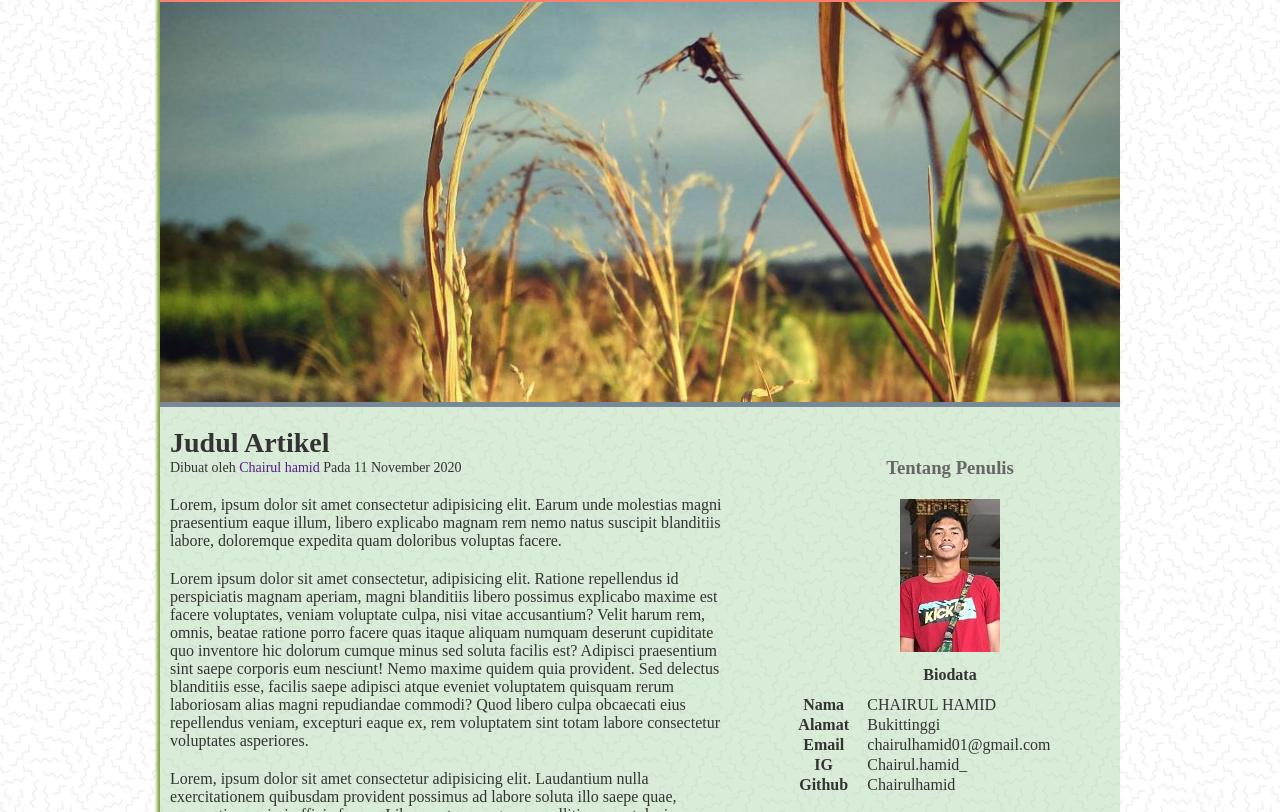
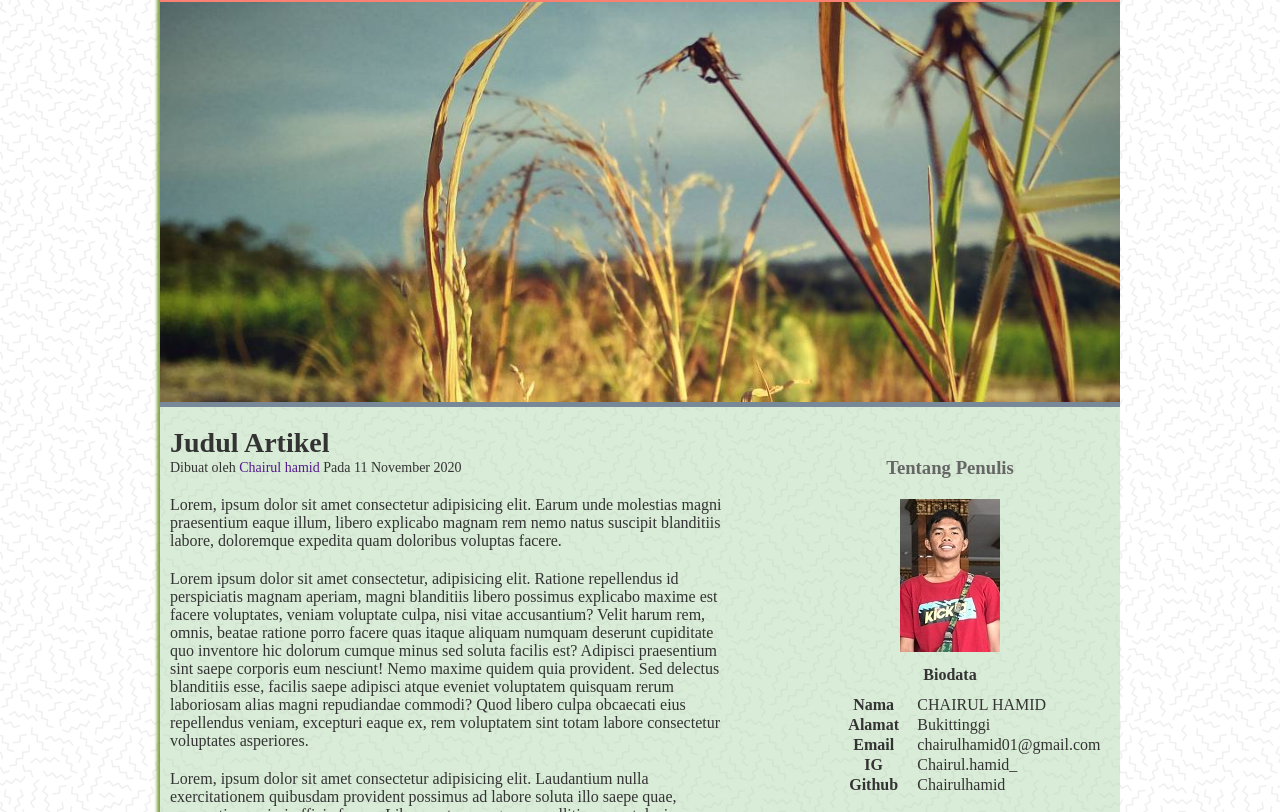
Before and after one commit to Chairulhamid/website-sederhana, a plain HTML site: page index.html in a window 1280 px wide. Shown: the part 140-952 px from the top of the page. Drawn offline with Linux system fonts and the light colour scheme.

Commit message:
metubah index.hmtl dan style.css

```diff
--- a/style.css
+++ b/style.css
@@ -169,7 +169,8 @@ body {
 
 .sidebar table {
     width: 350px;
-    margin-left: -20px;
+    margin-left: 30px;
+
 }
 
 .sidebar table tr th {
```
Also changed, not shown: index.html (+1 -1 lines).
